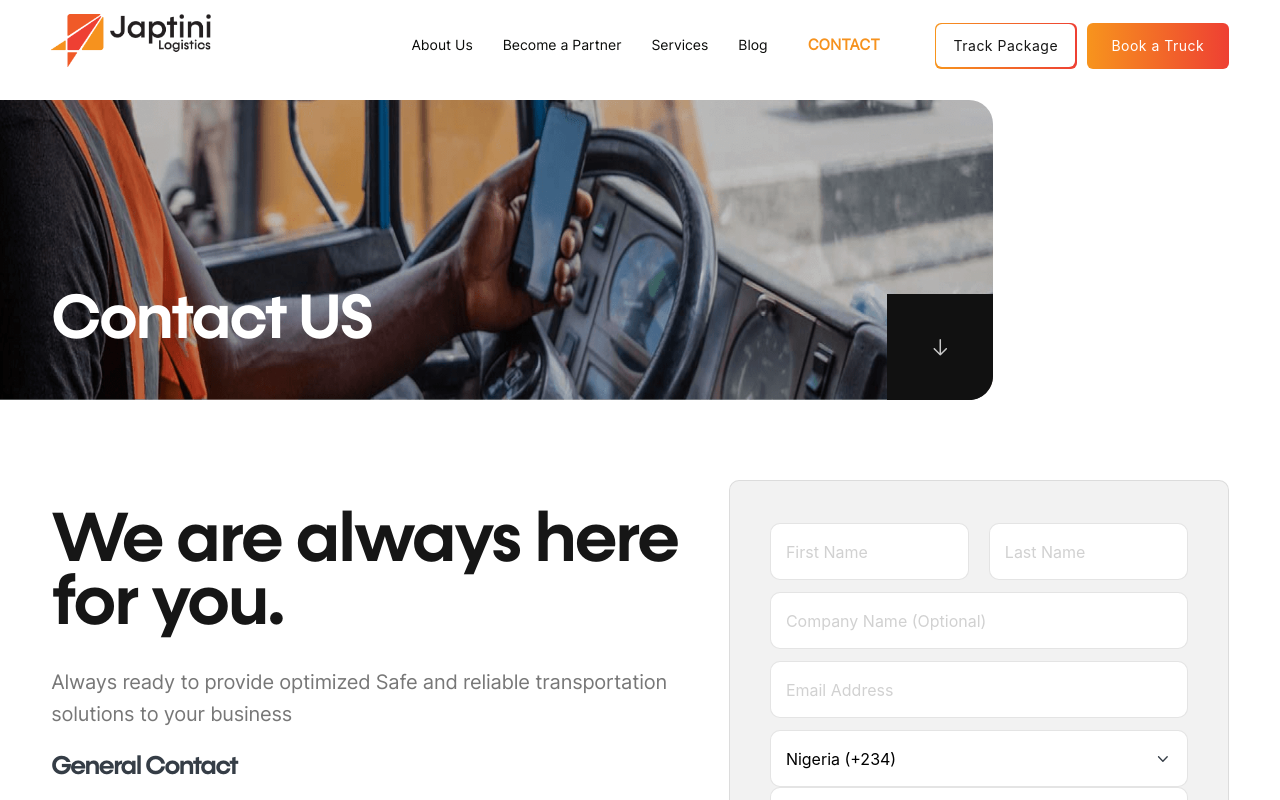
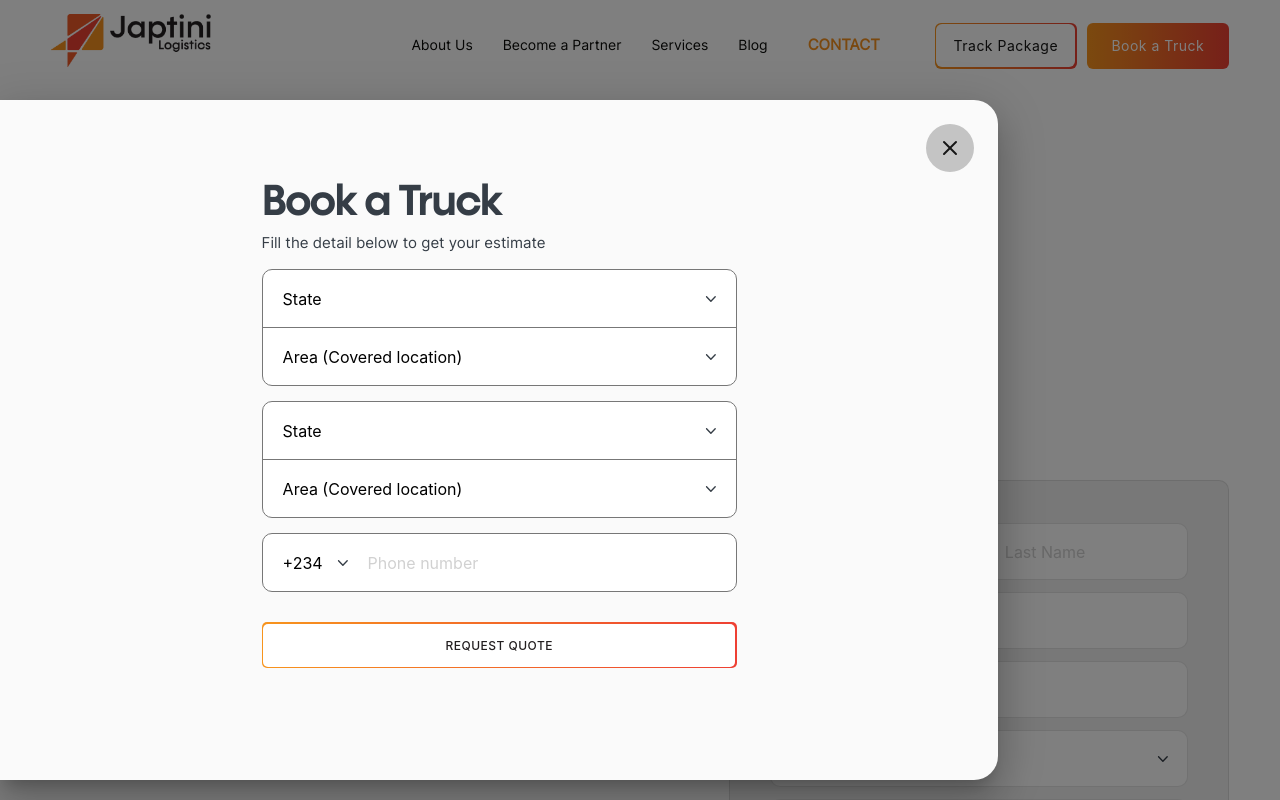
Before and after one commit to Mykel-Eze/japtini-logistics, a Vue app: page /contact in a window 1280 px wide. Both pictures are taken after a click on the button "Book a Truck". Shown: the top 800 px of the page. Built offline with nearby package versions, Linux system fonts and the light colour scheme.

Commit message:
Book-a-truck modal done

```diff
--- a/public/index.html
+++ b/public/index.html
@@ -9,6 +9,12 @@
     <meta name="author" content="Japtini Logistics">
     <meta name="description" content="Using digital technology to solve logistical inefficiencies for businesses">
     <meta name="keywords" content="Japtini, Logistics, Japtini Logistics, logistics company, warehousing, Distribution, Transport Services, Nationwide delivery, Overnight transportation, Full Haulage services, Full scale leasing services">
+
+    <style>
+      html.modal-opened {
+        overflow: hidden;
+      }
+    </style>
   </head>
   <body>
     <noscript>
--- /dev/null
+++ b/src/assets/css/modal.css
@@ -0,0 +1,55 @@
+.mc-wrapper {
+    width: 50%;
+    min-width: 300px;
+    margin: auto;
+}
+h3.modal-title {
+    margin-bottom: 5px;
+}
+.input-field.double-field-wrapper, .input-field.flex-div.phone-field {
+    background: #FFFFFF;
+    border: 1px solid #777777;
+    box-sizing: border-box;
+    border-radius: 10px;
+}
+/* .input-field.flex-div.phone-field {} */
+div#modal-component .modal {
+    left: 0;
+    right: auto;
+    top: 100px !important;
+    bottom: auto;
+    width: 78%;
+    height: calc(80% + 40px);
+    max-height: 90vh;
+    border-radius: 0 24px 24px 0;
+}
+img.caret-icon {
+    position: absolute;
+    top: 26px;
+    z-index: 10;
+    right: 20px;
+}
+
+button.submit-modal-btn.btn {
+    height: 46px;
+    width: 100%;
+    border-radius: 5px;
+}
+button.submit-modal-btn.btn{
+    font-weight: 500;
+    font-size: 12px;
+    line-height: 15px;
+    text-align: center;
+    text-transform: uppercase;
+    color: #FFFFFF;
+}
+button.submit-modal-btn.btn.sec-btn {
+    color: #231F20;
+    pointer-events: none;
+}
+button.submit-modal-btn.btn.sec-btn::before {
+    border-radius: 5px;
+}
+.input-field.submit-modal-btn-wrapper {
+    margin-top: 30px;
+}
--- /dev/null
+++ b/src/components/BookATruckModal.vue
@@ -0,0 +1,155 @@
+<template>
+    <div id="modal-component">
+        <div id="book-a-truck" class="modal">
+            <div class="modal-content">
+                <div class="close-btn-wrapper right-align">
+                    <img src="../assets/images/modal-close.svg" alt="modal-close" class="modal-close">
+                </div>
+                <div class="mc-wrapper">
+                    <div class="modal-title-wrapper">
+                        <h3 class="modal-title">Book a Truck</h3>
+                        <span class="modal-title-desc">Fill the detail below to get your estimate</span>
+                    </div>
+                    <form action="#" id="modal-form">
+                        <div class="input-field double-field-wrapper">
+                            <div class="re">
+                                <select name="state_1" id="state_1">
+                                    <option value="" disabled selected>State</option>
+                                    <option value="Lagos">Lagos</option>
+                                    <option value="Imo">Imo</option>
+                                    <option value="Abuja">Abuja</option>
+                                    <option value="Ogun">Ogun</option>
+                                    <option value="Bayelsa">Bayelsa</option>
+                                </select>
+                                <img src="../assets/images/caret.svg" alt="caret" class="caret-icon">
+                            </div>
+                            <div class="rel">
+                                <select name="area_1" id="area_1">
+                                    <option value="" disabled selected>Area (Covered location)</option>
+                                    <option value="Yaba">Yaba</option>
+                                    <option value="Ikeja">Ikeja</option>
+                                    <option value="Ajegunle">Ajegunle</option>
+                                    <option value="Victoria Island">Victoria Island</option>
+                                    <option value="Lekki">Bayelsa</option>
+                                </select>
+                                <img src="../assets/images/caret.svg" alt="caret" class="caret-icon">
+                            </div>
+                        </div>
+                        <div class="input-field double-field-wrapper">
+                            <div class="rel">
+                                <select name="state_2" id="state_2">
+                                    <option value="" disabled selected>State</option>
+                                    <option value="Lagos">Lagos</option>
+                                    <option value="Imo">Imo</option>
+                                    <option value="Abuja">Abuja</option>
+                                    <option value="Ogun">Ogun</option>
+                                    <option value="Bayelsa">Bayelsa</option>
+                                </select>
+                                <img src="../assets/images/caret.svg" alt="caret" class="caret-icon">
+                            </div>
+                            <div class="rel">
+                                <select name="area_2" id="area_2">
+                                    <option value="" disabled selected>Area (Covered location)</option>
+                                    <option value="Yaba">Yaba</option>
+                                    <option value="Ikeja">Ikeja</option>
+                                    <option value="Ajegunle">Ajegunle</option>
+                                    <option value="Victoria Island">Victoria Island</option>
+                                    <option value="Lekki">Bayelsa</option>
+                                </select>
+                                <img src="../assets/images/caret.svg" alt="caret" class="caret-icon">
+                            </div>
+                        </div>
+                        <div class="input-field flex-div phone-field">
+                            <div class="rel">
+                                <select name="phone-code" id="phone-code">
+                                    <option value="+234">+234</option>
+                                    <option value="+1">+1</option>
+                                    <option value="+233">+233</option>
+                                </select>
+                                <img src="../assets/images/caret.svg" alt="caret" class="caret-icon">
+                            </div>
+                            <input type="tel" id="phone_number" name="phone_number" placeholder="Phone number" />
+                        </div>
+                        <div class="input-field submit-modal-btn-wrapper">
+                            <button class="submit-modal-btn btn sec-btn disabled-btn">
+                                <span class="rel">Request quote</span>
+                            </button>
+                        </div>
+                    </form>
+                </div>
+            </div>
+        </div>
+  </div>
+</template>
+
+<script>
+import M from 'materialize-css'
+import $ from 'jquery'
+export default {
+    name: "BookATruck",
+    mounted() {
+        var elemsSelect = document.querySelectorAll('select');
+        M.FormSelect.init(elemsSelect);
+
+        var elemsModal = document.querySelectorAll('.modal');
+        M.Modal.init(elemsModal, {
+            onOpenStart: ()=> {
+                $('html').addClass("modal-opened");
+            },
+            onCloseStart: ()=> {
+                $('html').removeClass("modal-opened");
+            },
+        });
+
+        $("form#modal-form input").on("change", function(){
+            if($(this).val() != ""){
+                $(".submit-modal-btn").removeClass("sec-btn");
+                $(".submit-modal-btn").addClass("pry-btn");
+            } else {
+                $(".submit-modal-btn").addClass("sec-btn");
+                $(".submit-modal-btn").removeClass("pry-btn");
+            }
+        });
+    },
+    methods: {
+        modalOpenEvent() {
+            alert("Hey")
+        }
+    }
+}
+</script>
+
+<style src="../assets/css/modal.css" scoped></style>
+
+<style>
+#modal-form .double-field-wrapper .select-wrapper input {
+    margin-bottom: 0;
+    height: 57px;
+    border-bottom: 1px solid #777777;
+    padding: 0 20px;
+    width: calc(100% - 40PX);
+}
+#modal-form .double-field-wrapper .rel:last-child input, #modal-form .input-field.flex-div.phone-field input {
+    border-bottom: none;
+}
+#modal-form .select-wrapper .caret {
+    display: none;
+}
+#modal-form .input-field.flex-div.phone-field input {
+    padding: 0 20px;
+    box-shadow: none;
+    margin-bottom: 0;
+    height: 57px;
+    padding-left: 0;
+}
+#modal-form .input-field.flex-div.phone-field .select-wrapper {
+    width: 105px;
+}
+#modal-form .input-field.flex-div.phone-field .select-wrapper input {
+    padding-right: 0;
+    padding-left: 20px;
+}
+li.disabled.selected > span {
+    color: darkgray !important;
+}
+</style>
--- a/src/components/Navbar.vue
+++ b/src/components/Navbar.vue
@@ -50,7 +50,7 @@
                         <button class="sec-btn btn nav-btn modal-trigger" @click="scrollToTop()">
                             <span>Track Package</span>
                         </button>
-                        <button class="pry-btn btn nav-btn modal-trigger" @click="scrollToTop()">
+                        <button class="pry-btn btn nav-btn modal-trigger" data-target="book-a-truck" @click="scrollToTop()">
                             <span>Book a Truck</span>
                         </button>
                     </li>
@@ -99,28 +99,28 @@
             <button class="sec-btn btn nav-btn modal-trigger" @click="scrollToTop()">
                 <span>Track Package</span>
             </button>
-            <button class="pry-btn btn nav-btn modal-trigger" @click="scrollToTop()">
+            <button class="pry-btn btn nav-btn modal-trigger" data-target="book-a-truck" @click="scrollToTop()">
                 <span>Book a Truck</span>
             </button>
         </li>
     </ul>
-
+    <BookATruck />
   </div>
 </template>
 
 <script>
+import BookATruck from '../components/BookATruckModal.vue'
 import M from "materialize-css";
 // import $ from "jquery";
-
 export default {
   name: "Navbar",
+  components: {
+      BookATruck
+  },
   mounted() {
     document.addEventListener("DOMContentLoaded", function() {
       var elemsSidenav = document.querySelectorAll(".sidenav");
       M.Sidenav.init(elemsSidenav)
-
-      var elemsModal = document.querySelectorAll('.modal');
-      M.Modal.init(elemsModal);
     });
   },
   methods:{
```
